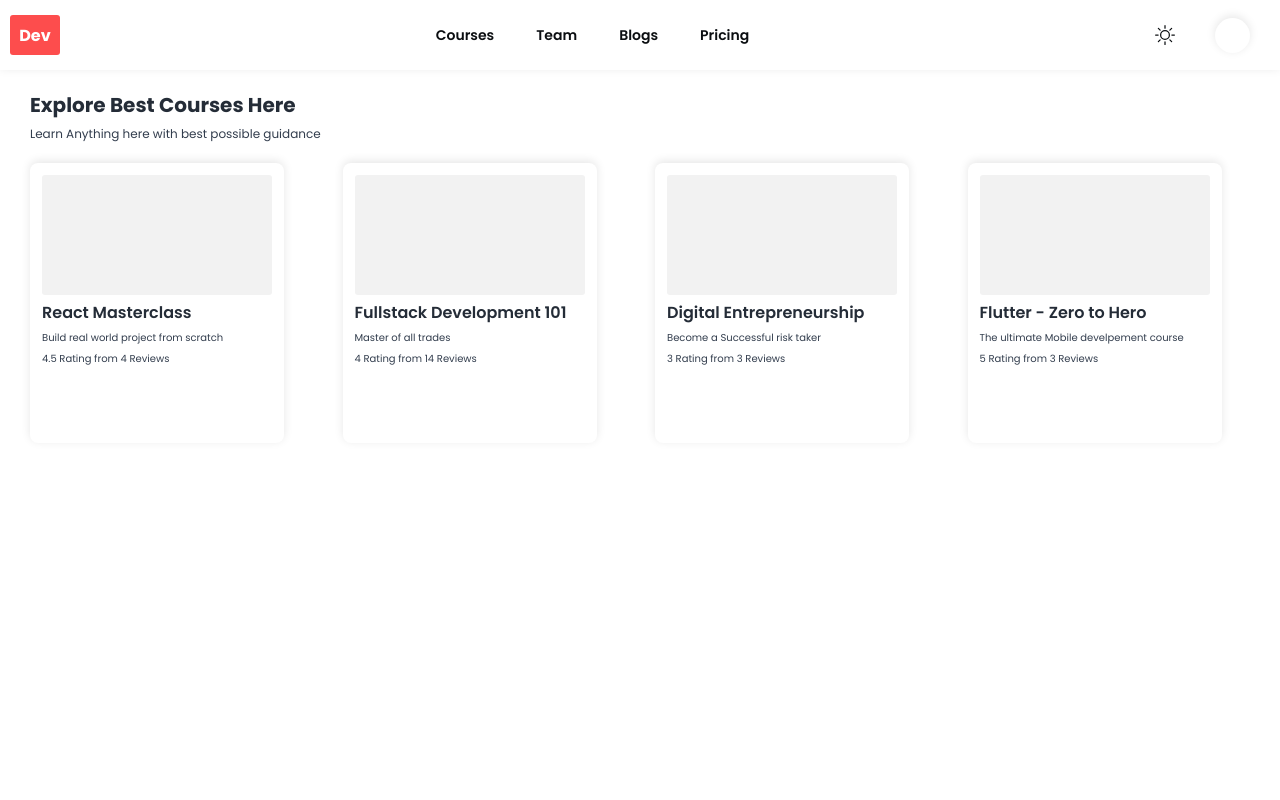
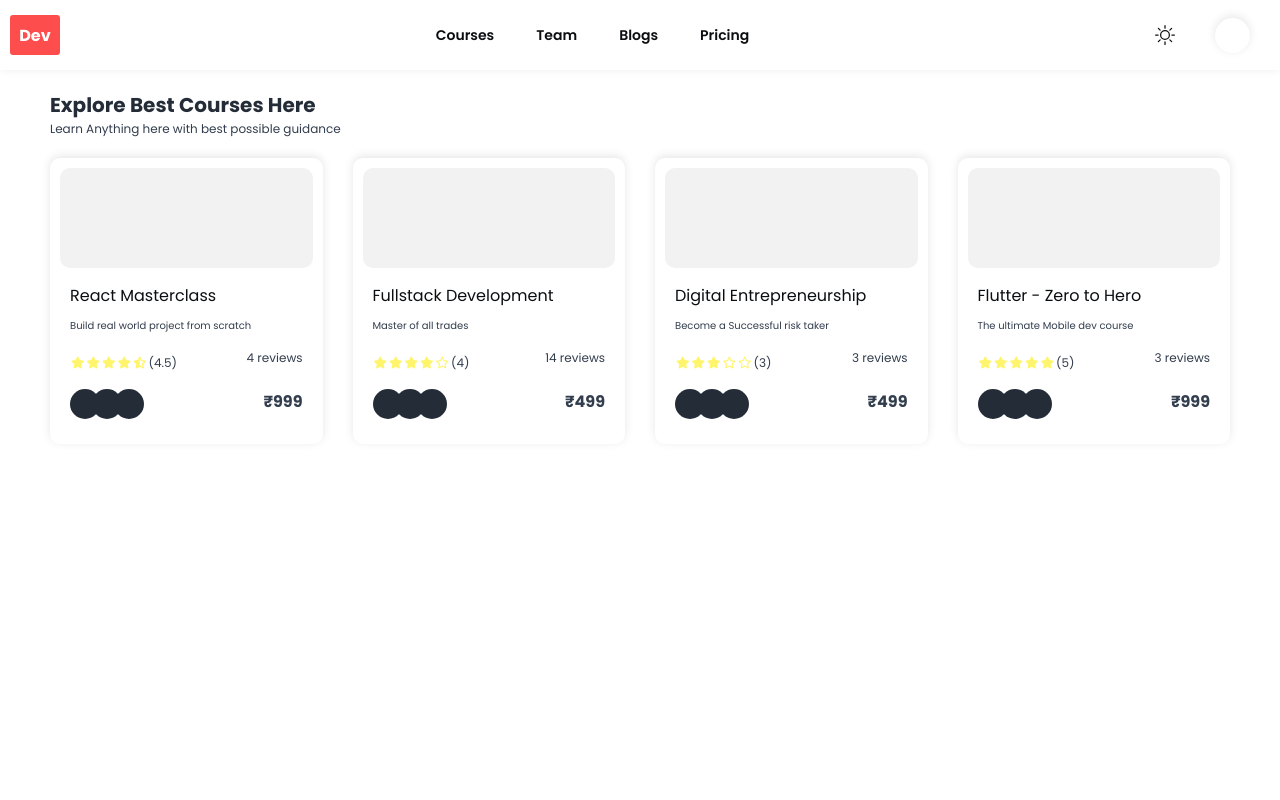
Before and after one commit to Shubhofficial1/devbattle-frontend, a React (Create React App) app in the folder frontend/: page /courses in a window 1280 px wide. Shown: the top 800 px of the page. Built offline with nearby package versions, Linux system fonts and the light colour scheme.

Commit message:
worked on course screens

```diff
--- a/frontend/public/index.html
+++ b/frontend/public/index.html
@@ -17,7 +17,13 @@
       rel="stylesheet"
     />
     <link rel="manifest" href="%PUBLIC_URL%/manifest.json" />
-
+    <link
+      rel="stylesheet"
+      href="https://cdnjs.cloudflare.com/ajax/libs/font-awesome/6.1.1/css/all.min.css"
+      integrity="sha512-KfkfwYDsLkIlwQp6LFnl8zNdLGxu9YAA1QvwINks4PhcElQSvqcyVLLD9aMhXd13uQjoXtEKNosOWaZqXgel0g=="
+      crossorigin="anonymous"
+      referrerpolicy="no-referrer"
+    />
     <title>React App</title>
   </head>
   <body>
--- a/frontend/src/App.js
+++ b/frontend/src/App.js
@@ -11,6 +11,7 @@ import AppearanceScreen from './screens/AppearanceScreen/AppearanceScreen'
 import NotificationScreen from './screens/NotificationScreen/NotificationScreen'
 import CourseScreen from './screens/CourseScreen/CourseScreen'
 import PricingScreen from './screens/PricingScreen/PricingScreen'
+import CourseDetailsScreen from './screens/CourseDetailsScreen/CourseDetailsScreen'
 // import ChangelogScreen from './screens/ChangelogScreen/ChangelogScreen'
 
 function App() {
@@ -26,6 +27,7 @@ function App() {
           <Route path='/appearance' element={<AppearanceScreen />} />
           <Route path='/notification' element={<NotificationScreen />} />
           <Route path='/courses' element={<CourseScreen />} />
+          <Route path='/courses/:id' element={<CourseDetailsScreen />} />
           <Route path='/pricing' element={<PricingScreen />} />
         </Routes>
       </main>
--- a/frontend/src/Data/Courses.js
+++ b/frontend/src/Data/Courses.js
@@ -2,46 +2,46 @@ const courses = [
   {
     _id: '1',
     name: 'React Masterclass',
-    image: '/images/airpods.jpg',
+    image: '/images/react.jpg',
     description: 'Build real world project from scratch',
-    brand: 'Apple',
     category: 'Frontend',
     price: 999,
     rating: 4.5,
     numReviews: 4,
+    language: 'english',
   },
   {
     _id: '2',
-    name: 'Fullstack Development 101',
-    image: '/images/phone.jpg',
+    name: 'Fullstack Development',
+    image: '/images/fullstack.jpg',
     description: 'Master of all trades',
-    brand: 'Apple',
     category: 'Fullstack',
     price: 499,
     rating: 4.0,
     numReviews: 14,
+    language: 'english',
   },
   {
     _id: '3',
     name: 'Digital Entrepreneurship',
-    image: '/images/camera.jpg',
+    image: '/images/entrepreneurship.jpg',
     description: 'Become a Successful risk taker',
-    brand: 'Cannon',
     category: 'Entrepreneurship',
     price: 499,
     rating: 3,
     numReviews: 3,
+    language: 'english',
   },
   {
     _id: '4',
     name: 'Flutter - Zero to Hero',
-    image: '/images/playstation.jpg',
-    description: 'The ultimate Mobile develpement course',
-    brand: 'Sony',
+    image: '/images/flutter.jpg',
+    description: 'The ultimate Mobile dev course',
     category: 'Mobile Developement',
     price: 999,
     rating: 5,
     numReviews: 3,
+    language: 'english',
   },
 ]
 
--- /dev/null
+++ b/frontend/src/components/Rating/Rating.css
@@ -0,0 +1,20 @@
+.rating {
+  margin-top: 5px;
+  padding: 0px 10px;
+  width: 100%;
+  display: flex;
+  justify-content: space-between;
+}
+
+.rating__container span {
+  font-size: 12px;
+  font-weight: 400;
+  color: var(--text-dark-light);
+  margin: 2px 1px;
+}
+
+.rating__text {
+  font-size: 12px;
+  font-weight: 400;
+  color: var(--text-dark-light);
+}
--- /dev/null
+++ b/frontend/src/components/Rating/Rating.js
@@ -0,0 +1,79 @@
+import React from 'react'
+import './Rating.css'
+const Rating = ({ value, text, color }) => {
+  return (
+    <div className='rating'>
+      <div className='rating__container'>
+        <span>
+          <i
+            style={{ color }}
+            className={
+              value >= 1
+                ? 'fas fa-star'
+                : value >= 0.5
+                ? 'fas fa-star-half-alt'
+                : 'far fa-star'
+            }
+          ></i>
+        </span>
+        <span>
+          <i
+            style={{ color }}
+            className={
+              value >= 2
+                ? 'fas fa-star'
+                : value >= 1.5
+                ? 'fas fa-star-half-alt'
+                : 'far fa-star'
+            }
+          ></i>
+        </span>
+        <span>
+          <i
+            style={{ color }}
+            className={
+              value >= 3
+                ? 'fas fa-star'
+                : value >= 2.5
+                ? 'fas fa-star-half-alt'
+                : 'far fa-star'
+            }
+          ></i>
+        </span>
+        <span>
+          <i
+            style={{ color }}
+            className={
+              value >= 4
+                ? 'fas fa-star'
+                : value >= 3.5
+                ? 'fas fa-star-half-alt'
+                : 'far fa-star'
+            }
+          ></i>
+        </span>
+        <span>
+          <i
+            style={{ color }}
+            className={
+              value >= 5
+                ? 'fas fa-star'
+                : value >= 4.5
+                ? 'fas fa-star-half-alt'
+                : 'far fa-star'
+            }
+          ></i>
+        </span>
+        <span className='rating__value'>({value})</span>
+      </div>
+
+      <span className='rating__text'>{text && text}</span>
+    </div>
+  )
+}
+
+Rating.defaultProps = {
+  color: '#FFF56D',
+}
+
+export default Rating
--- a/frontend/src/index.css
+++ b/frontend/src/index.css
@@ -13,6 +13,10 @@ body {
   -moz-osx-font-smoothing: grayscale;
   font-family: 'Poppins', sans-serif;
   background-color: var(--background-color);
+}
+
+a {
+  text-decoration: none;
 }
 
 main {
--- /dev/null
+++ b/frontend/src/screens/CourseDetailsScreen/CourseDetailsScreen.css
@@ -0,0 +1,33 @@
+.course__details {
+  padding: 10px 20px;
+  max-width: 1400px;
+  width: 100%;
+}
+
+.back-btn {
+  cursor: pointer;
+  border: none;
+  outline: none;
+  padding: 15px 22px;
+  background-color: var(--CARD);
+  color: var(-text-color);
+  border-radius: var(--border-radius-3);
+  box-shadow: var(--box-shadow);
+}
+
+.course__container {
+  height: 60vh;
+  background-color: var(--CARD);
+  border-radius: var(--border-radius-3);
+  margin-top: 10px;
+  padding: 10px;
+}
+
+@media screen and (max-width: 700px) {
+  .course__details {
+    padding: 0px;
+  }
+}
+
+@media screen and (max-width: 1000px) {
+}
--- /dev/null
+++ b/frontend/src/screens/CourseDetailsScreen/CourseDetailsScreen.js
@@ -0,0 +1,32 @@
+import React from 'react'
+import './CourseDetailsScreen.css'
+import { useNavigate } from 'react-router-dom'
+import { useParams } from 'react-router-dom'
+import courses from '../../Data/Courses'
+import Rating from '../../components/Rating/Rating'
+
+const CourseDetailsScreen = () => {
+  const { id } = useParams()
+  const course = courses.find((course) => course._id === id)
+  console.log(course)
+  const history = useNavigate()
+
+  const handleBackClick = () => {
+    history('/courses')
+  }
+  return (
+    <div className='course__details'>
+      <button onClick={handleBackClick} className='back-btn'>
+        Go Back
+      </button>
+      {/* <pre>{JSON.stringify(course, null, 3)}</pre> */}
+      <div className='course__container'>
+        <h1>{course.name}</h1>
+        <p>{course.description}</p>
+        <Rating />
+      </div>
+    </div>
+  )
+}
+
+export default CourseDetailsScreen
--- a/frontend/src/screens/CourseScreen/CourseScreen.css
+++ b/frontend/src/screens/CourseScreen/CourseScreen.css
@@ -8,59 +8,82 @@
   font-size: 20px;
   font-weight: 700;
   color: var(--text-dark);
+  padding: 0px 20px;
 }
 
 .course p {
   font-size: 12px;
   color: var(--text-dark-light);
-  margin-top: 5px;
+  padding: 0px 20px;
 }
 
 .course__grid {
   display: grid;
   grid-template-columns: repeat(auto-fit, minmax(250px, 1fr));
   gap: 30px;
-  padding: 20px 0px;
+  padding: 20px 20px;
 }
 
 .course__card {
-  width: 90%;
-  /* remove this */
-  height: 280px;
-  padding: 12px;
-  cursor: pointer;
-  border-radius: 8px;
+  /* width: 90%; */
+  /* height: 277px; */
+  padding: 10px;
+  border-radius: 10px;
   background-color: var(--CARD);
   box-shadow: var(--box-shadow);
   transition: all 0.1s ease;
   display: flex;
   flex-direction: column;
-  align-items: flex-start;
 }
 
 .course__card:hover {
-  transform: scale(1.01);
+  transform: scale(1.005);
 }
 
 .course_img {
   width: 100%;
-  height: 120px;
+  height: 100px;
   background-color: var(--IMAGE-DARK);
-  border-radius: var(--border-radius-3);
+  border-radius: 10px;
 }
 
 .course__card h1 {
   font-size: 16px;
-  font-weight: 600;
-  color: var(--text-dark);
-  margin-top: 5px;
+  font-weight: 400;
+  color: var(--text-color);
+  margin-top: 15px;
+  padding: 0px 10px;
 }
 
 .course__card p {
   font-size: 10px;
   font-weight: 400;
   color: var(--text-dark-light);
-  margin-top: 5px;
+  padding: 10px 10px;
+}
+
+.course__price {
+  padding: 15px 10px;
+  display: flex;
+  justify-content: space-between;
+}
+
+.course__people {
+  display: flex;
+  padding-left: 8px;
+}
+
+.course__people div {
+  width: 30px;
+  height: 30px;
+  border-radius: 50%;
+  background-color: var(--CARD-700);
+  margin-left: -8px;
+}
+
+.course__price h3 {
+  font-size: 16px;
+  color: var(--text-dark-light);
 }
 
 @media screen and (max-width: 700px) {
--- a/frontend/src/screens/CourseScreen/CourseScreen.js
+++ b/frontend/src/screens/CourseScreen/CourseScreen.js
@@ -1,6 +1,8 @@
 import React from 'react'
 import './CourseScreen.css'
 import courses from '../../Data/Courses'
+import Rating from '../../components/Rating/Rating'
+import { Link } from 'react-router-dom'
 const CourseScreen = () => {
   return (
     <div className='course'>
@@ -8,14 +10,25 @@ const CourseScreen = () => {
       <p>Learn Anything here with best possible guidance</p>
       <div className='course__grid'>
         {courses.map((course) => (
-          <div className='course__card noselect'>
-            <div className='course_img'></div>
-            <h1>{course.name}</h1>
-            <p>{course.description}</p>
-            <p>
-              {course.rating} Rating from {course.numReviews} Reviews
-            </p>
-          </div>
+          <Link to={`/courses/${course._id}`}>
+            <div key={course._id} className='course__card noselect'>
+              <div className='course_img'></div>
+              <h1>{course.name}</h1>
+              <p>{course.description}</p>
+              <Rating
+                value={course.rating}
+                text={`${course.numReviews} reviews`}
+              />
+              <div className='course__price'>
+                <div className='course__people'>
+                  <div></div>
+                  <div></div>
+                  <div></div>
+                </div>
+                <h3>₹{course.price}</h3>
+              </div>
+            </div>
+          </Link>
         ))}
       </div>
     </div>
--- a/frontend/src/screens/PricingScreen/PricingScreen.css
+++ b/frontend/src/screens/PricingScreen/PricingScreen.css
@@ -1,7 +1,7 @@
 .pricing {
   padding: 10px 20px;
+  max-width: 1400px;
   width: 100%;
-  max-width: 1400px;
 }
 
 @media screen and (max-width: 700px) {
```
